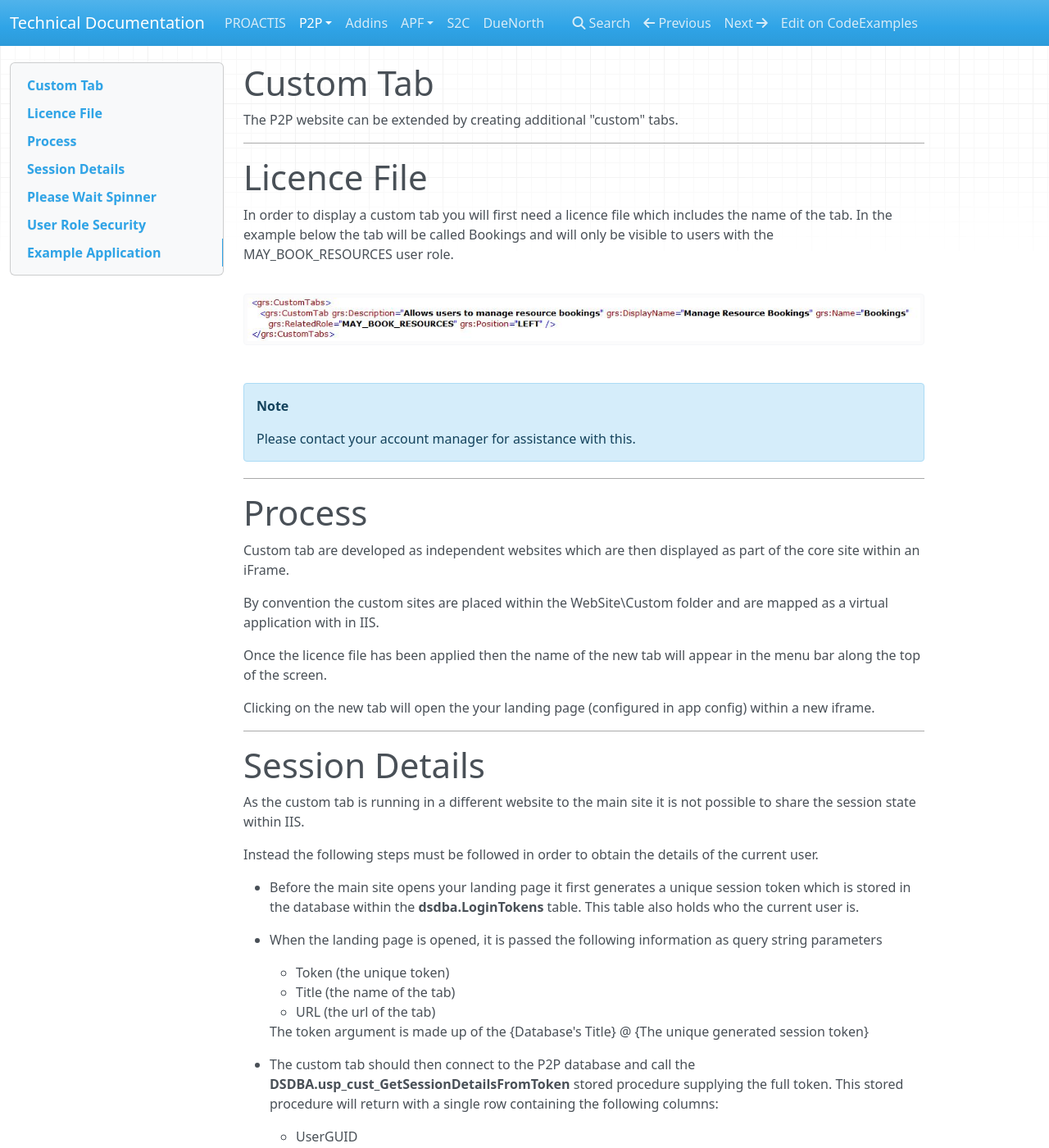
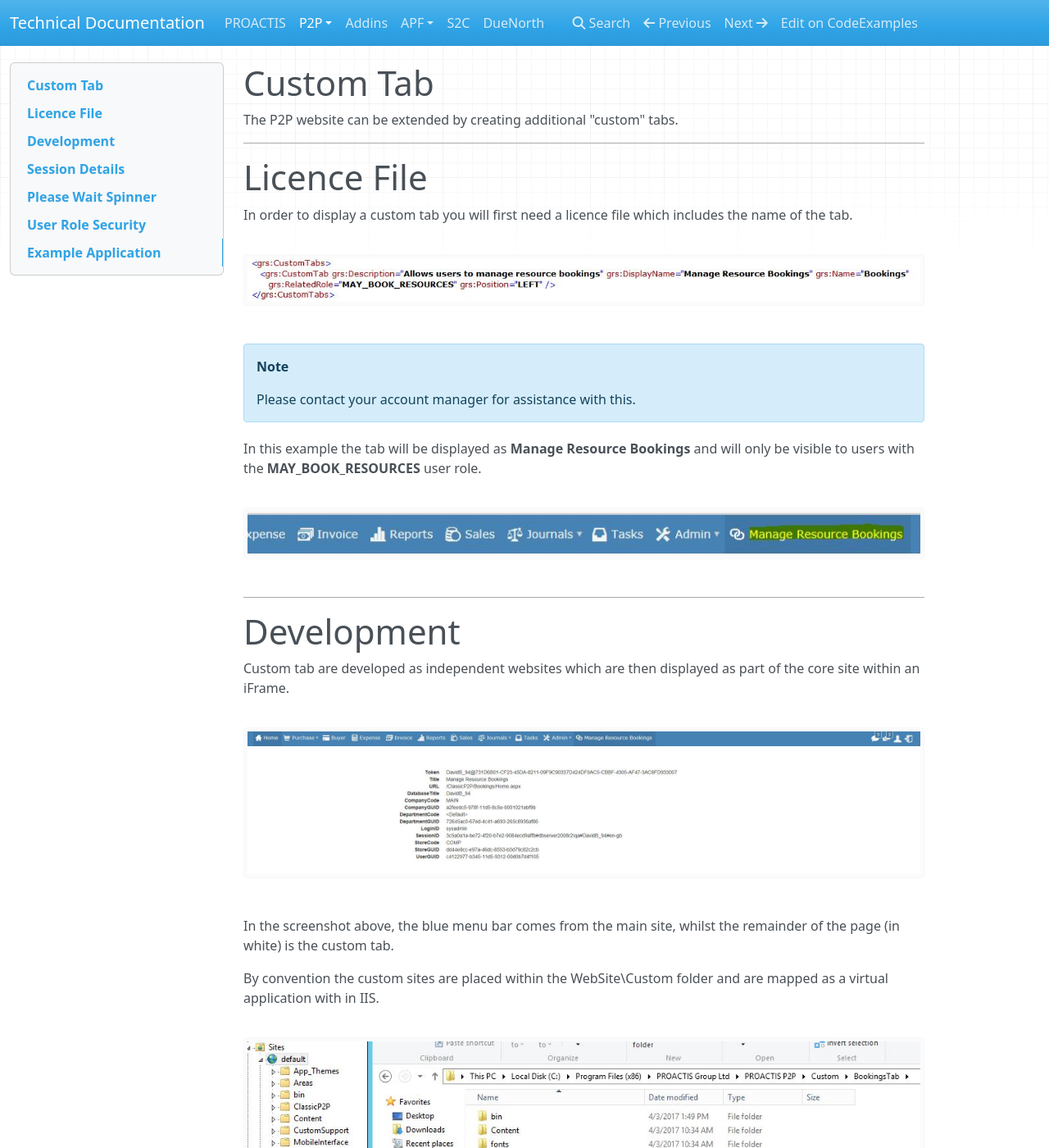
Before and after one commit to proactis-documentation/documentation-source, an MkDocs documentation site: the page built from docs/p2p/customtab.md, in a window 1280 px wide and 1400 px high. Shown: the whole window at 82% size. Built offline with MkDocs 1.6.1, drawn with Linux system fonts in a browser that asks for light colours; nearby versions of some CDN libraries; old or Windows-style settings are respelled for this version of MkDocs; some of the changed text lies outside the part shown.

Commit message:
CustomTab

```diff
--- a/docs/p2p/customtab.md
+++ b/docs/p2p/customtab.md
@@ -6,7 +6,7 @@ The P2P website can be extended by creating additional "custom" tabs.
 
 # Licence File
 
-In order to display a custom tab you will first need a licence file which includes the name of the tab.  In the example below the tab will be called Bookings and will only be visible to users with the MAY_BOOK_RESOURCES user role.
+In order to display a custom tab you will first need a licence file which includes the name of the tab.
 
 ![alt text](../img/p2p/customtab/licencefile.bmp "Licence File")
 
@@ -14,16 +14,33 @@ In order to display a custom tab you will first need a licence file which includ
 
     Please contact your account manager for assistance with this.
 
+In this example the tab will be displayed as  __Manage Resource Bookings__ and will only be visible to users with the __MAY_BOOK_RESOURCES__ user role.
+
+![alt text](../img/p2p/customtab/newtab.JPG "New Tab")
+
 ---
 
-# Process
+# Development
 Custom tab are developed as independent websites which are then displayed as part of the core site within an iFrame.
+
+![alt text](../img/p2p/customtab/iframe.JPG "iFrame")
+
+In the screenshot above,  the blue menu bar comes from the main site,  whilst the remainder of the page (in white) is the custom tab.
+
 
 By convention the custom sites are placed within the WebSite\Custom folder and are mapped as a virtual application with in IIS.
 
-Once the licence file has been applied then the name of the new tab will appear in the menu bar along the top of the screen.
+![alt text](../img/p2p/customtab/iis.JPG "iis")
 
-Clicking on the new tab will open the your landing page (configured in app config) within a new iframe.
+
+In order for P2P to know the URL of the page is displayed it's path needs to be added to the __web.config__ file.
+
+![alt text](../img/p2p/customtab/config.JPG "config")
+
+
+!!! warning
+
+    The website will be reset logging out existing users after the __web.config__ file is changed.
 
 ---
 
```
Also changed, not shown: docs/img/p2p/customtab/config.JPG (added), docs/img/p2p/customtab/iframe.JPG (added), docs/img/p2p/customtab/iis.JPG (added), docs/img/p2p/customtab/newtab.JPG (added).
